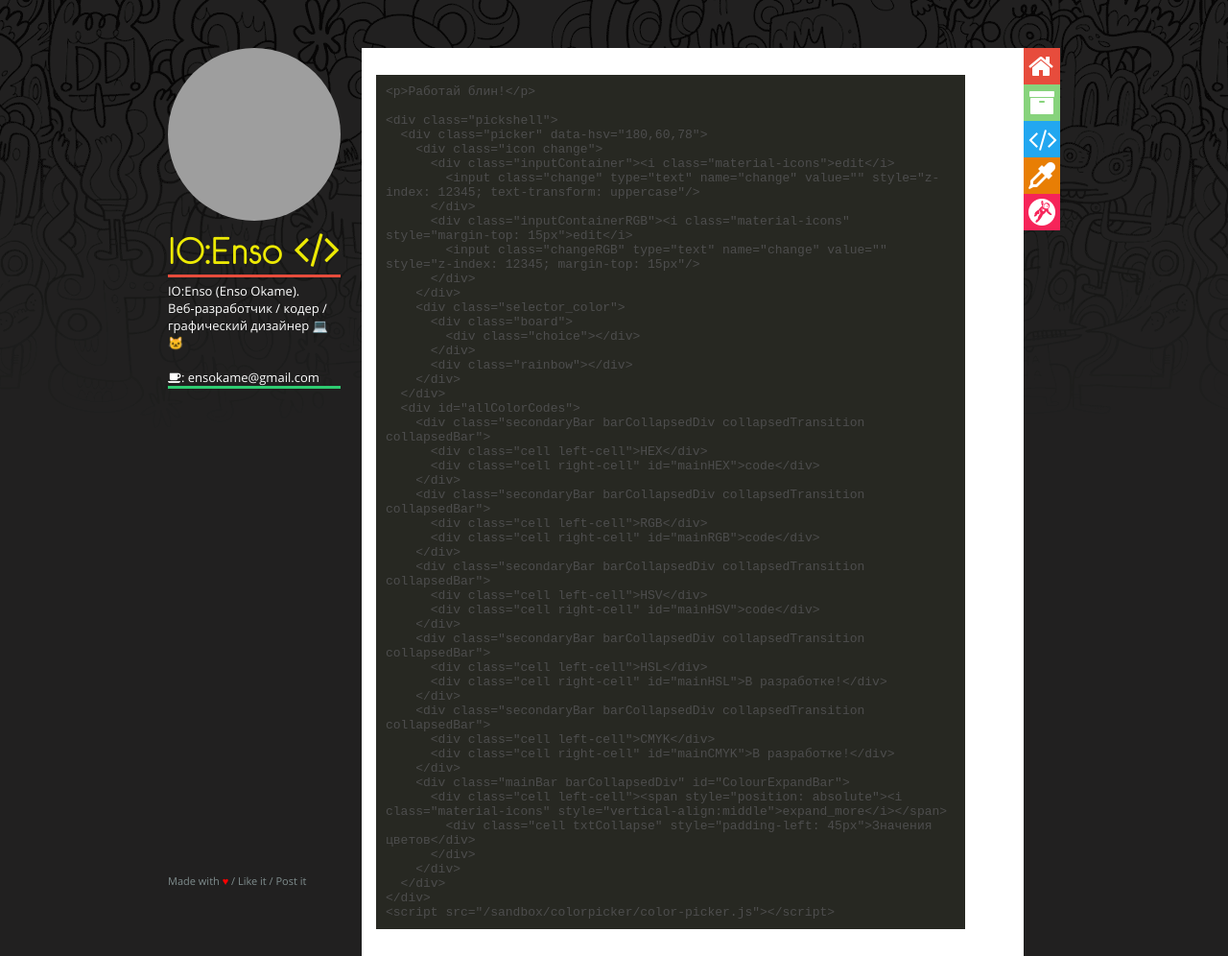
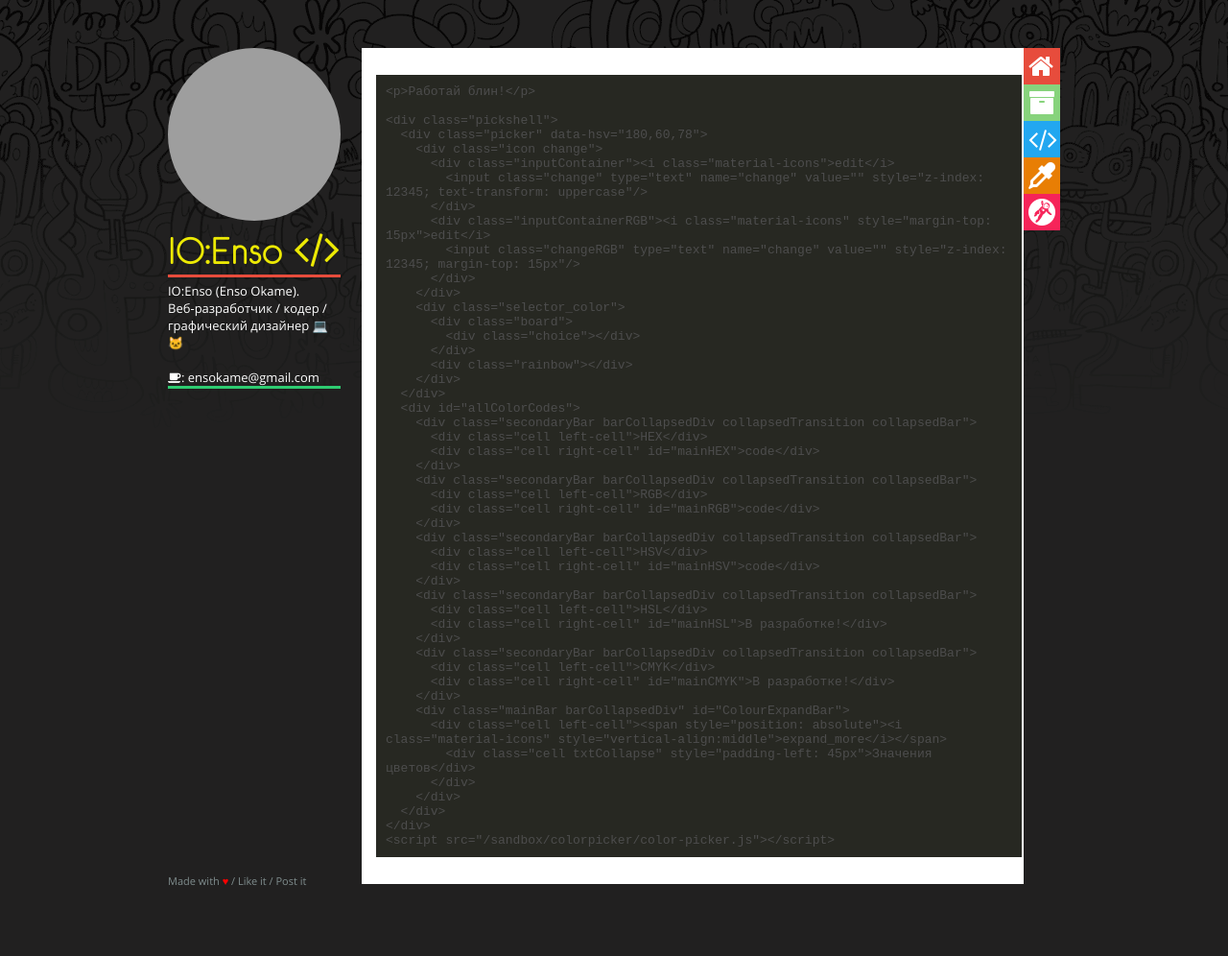
Before and after one commit to IOEnso/ioenso.github.io, a Jekyll site: the page built from pages/colorpicker.md, in a window 1280 px wide and 996 px high. Shown: the whole window at 96% size. Built offline with Jekyll 4.4.1, drawn with Linux system fonts in a browser that asks for light colours; grey boxes are pictures that could not be loaded.

Commit message:
Update main.css

```diff
--- a/assets/css/main.css
+++ b/assets/css/main.css
@@ -108,7 +108,7 @@ code, pre {
   padding: 3px;
   border-radius: 5px;
 }*/
-pre {width:90%;padding:10px;
+pre {width:99%;padding:10px;
      white-space: pre-wrap;
      white-space: -moz-pre-wrap;
      white-space: -pre-wrap;
```
